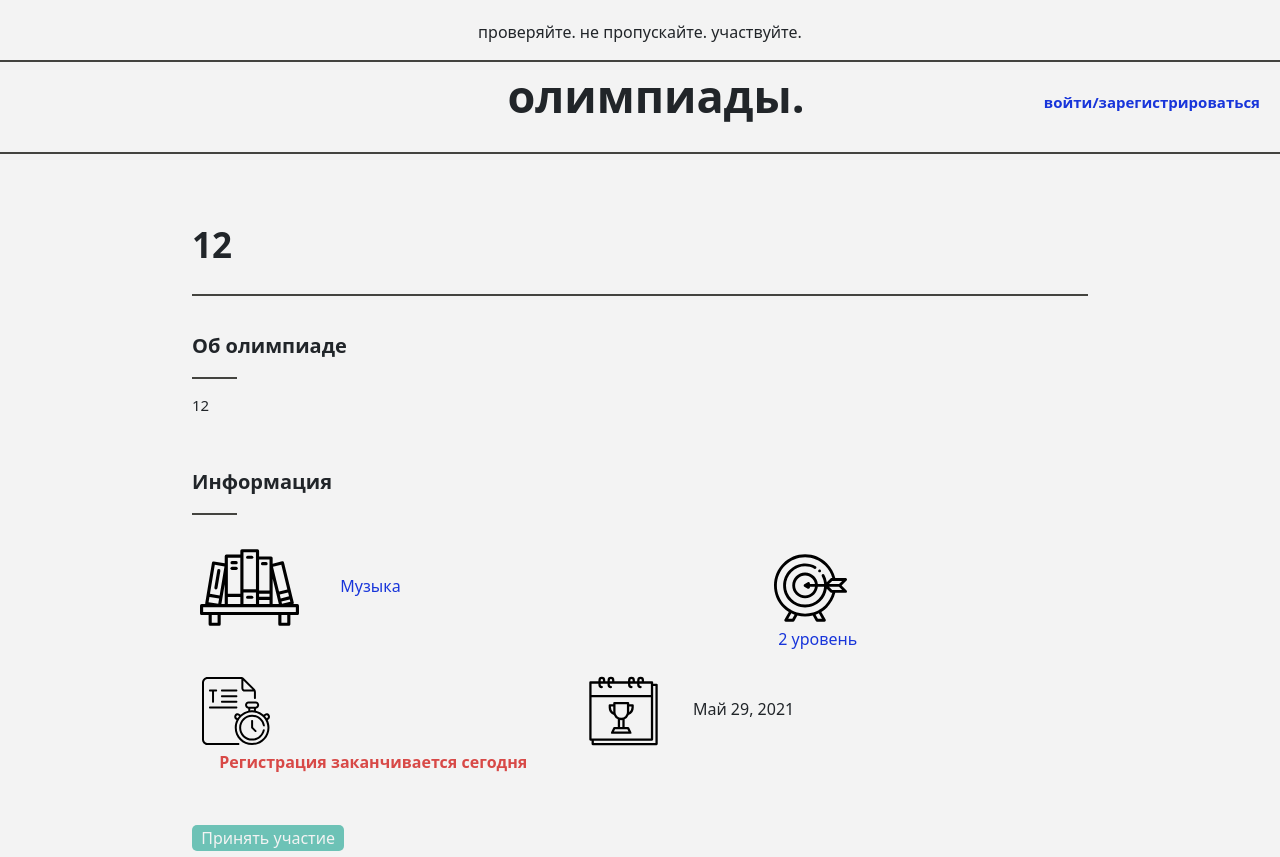
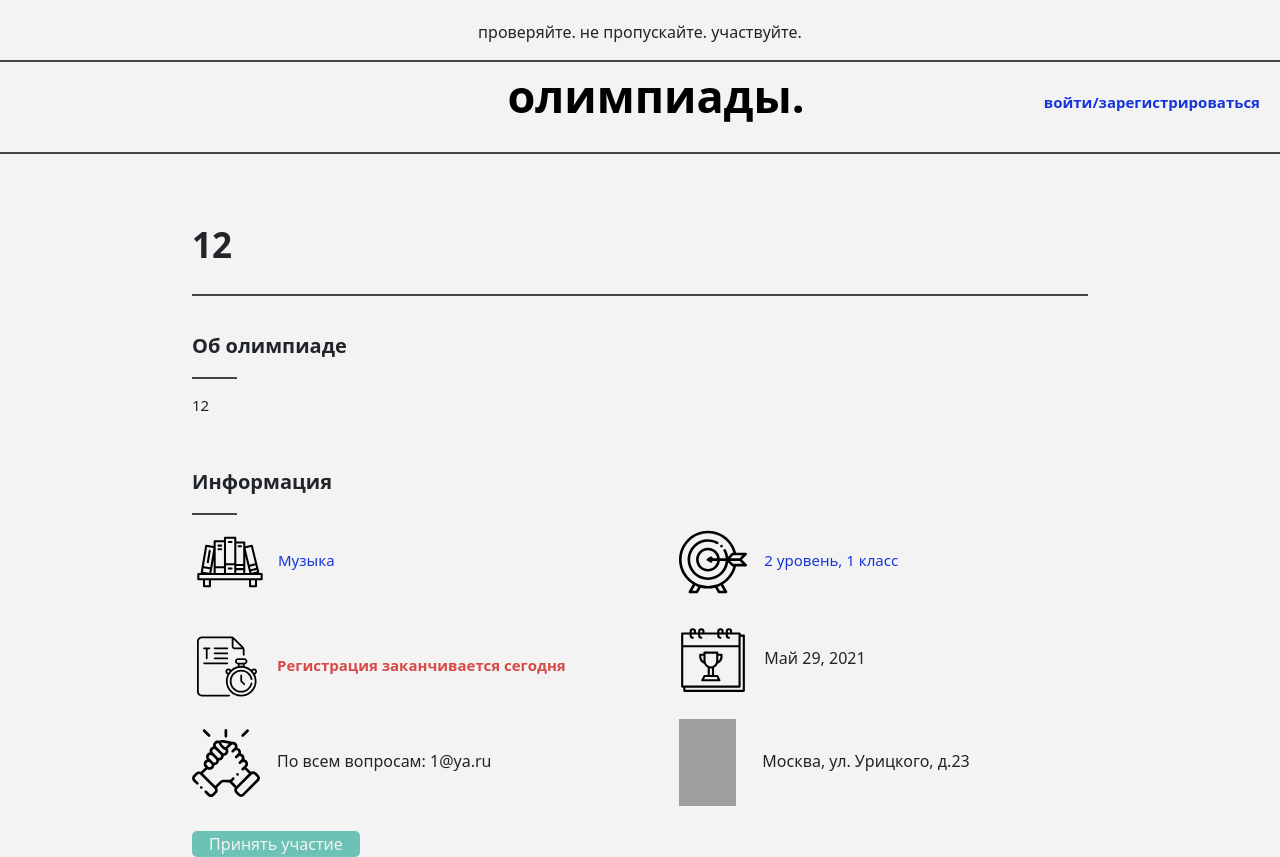
Before and after one commit to justUlik/check_olympiads, a Django app: page /olympiad/12/ in a window 1280 px wide. Run offline with Django 3.2, Linux system fonts and the light colour scheme; data comes from the database, SQL or seed files in the repository; both versions use the stored data as it was after the commit; grey boxes are pictures that could not be loaded.

Commit message:
fixed design on page olympiad info + add caution popup about register to olympiad

```diff
--- a/mainpage/static/css/style.css
+++ b/mainpage/static/css/style.css
@@ -145,64 +145,55 @@ body {
 }
 
 .vertical_align {
-  display:table;
+  display: inline-block;
   padding-top: 15px;
 }
 
-.bookshelf {
-  display: table-cell;
+.vertical_align2 {
+  display: inline-table;
+  padding-top: 15px;
 }
 
-.data_img_bookshelf {
+.item_align {
   display: inline-table;
-  width: 20%;
-  height: 25%;
+  width: 100% !important;
+  padding-bottom: 20px;
 }
 
-.data_p_bookshelf {
+.data_img {
   display: inline-table;
-  padding-left: 5%;
-  font-size: 100%;
+  padding-right: 10px;
+}
+
+.data_p {
+  display: inline-table;
+}
+
+.bookshelf {
+  width: 86px;
+  height: 94px;
 }
 
 .target {
-  display: table-cell;
+  width: 78px;
+  height: 78px;
 }
 
-.data_img_target {
-  display: inline-table;
-  width: 78px;
-  height: 78px;
-  padding-left: 5px;
+.deadline {
+  width: 75px;
+  height: 75px;
 }
 
-.data_p_target {
-  display: inline-table;
-  padding-left: 6%;
-  font-size: 100%;
-}
-
-
-
-.data_img_deadline {
-  width: 78px;
-  height: 78px;
-  padding-left: 10px;
-  display: inline_block;
-}
-
-.data_p_deadline {
-  display: inline-table;
-  padding-left: 7%;
-  font-size: 100% !important;
-  font-weight: 550;
+.location {
+  width: 67px;
+  height: 87px;
 }
 
 .green_but {
   background: #6DC2B6;
   border-radius: 5px;
   border-style: none;
-  width: 17%;
+  width: 168px;
 }
 
 .green_but_text {
@@ -384,3 +375,21 @@ select .opt {
   border-style: none;
   width: 140px;
 }
+
+#box {
+  overflow: hidden;
+  width: 30%;
+  background: #F3F3F3;
+  border: 5px solid #6DC2B6;
+  box-sizing: border-box;
+  border-radius: 5px;
+  box-shadow: 0px 4px 250px rgba(0, 0, 0, 0.25);
+  position: absolute;
+  top: 50%;
+  left: 50%;
+  transform: translate(-50%, -20%);
+  z-index: 9999;
+  padding: 10px;
+  text-align: center;
+  display: none;
+}
--- a/olympiads/templates/olympiads/olympiad_info.html
+++ b/olympiads/templates/olympiads/olympiad_info.html
@@ -15,11 +15,22 @@
     <div class="horiz_line">
     </div>
     <ul class="header_name">
-        <li class="name">олимпиады.</li>
+        <li class="name"><a class="no_wrap" href="/">олимпиады.</a></li>
         {% if user.is_authenticated %}
-          <li class="register"><a href="/autorization/profile" class="rgstr_wrap">@{{ user.username }}</a></li>
+        <li class="register">
+          <div id="registerr">
+            <a class="rgstr_wrap a_p" href="/autorization/profile">@{{ user.username }}</a>
+            <a class="rgstr_wrap a_img" href="/autorization/profile"><h3>@</h3></a>
+          </div>
+        </li>
+          <!--<li class="register"><a href="/autorization/profile" class="rgstr_wrap">@{{ user.username }}</a></li>-->
         {% else %}
-          <li class="register"><a class="rgstr_wrap" href="/autorization/signin">войти/зарегистрироваться</a></li>
+          <li class="register">
+            <div id="registerr">
+              <a class="rgstr_wrap a_p" href="/autorization/signin"><p>войти/зарегистрироваться</p></a>
+              <a class="rgstr_wrap a_img" href="/autorization/signin"><img class="register" src={% static "media/signin.svg" %} alt="target"></a>
+            </div>
+          </li>
         {% endif%}
     </ul>
     <div class="horiz_line">
@@ -46,34 +57,67 @@
         <p class="description_title">Информация</p>
         <div class="small_horiz_line">
         </div>
-        <div class="vertical_align">
-          <div class="bookshelf">
-              <img class="data_img_bookshelf" src={% static "media/bookshelf.svg" %} alt="subject">
-              <h1 class="subject data_p_bookshelf">{{ subject }}</h1>
-          </div>
-          <div class="target">
-            <img class="data_img_target" src={% static "media/target.svg" %} alt="target">
-            {% if rank != "нет" %}
-            <h1 class="subject data_p_target">{{ rank }} уровень</h1>
-            {% else %}
-            <h1 class="subject data_p_target">Олимпиада не имеет уровня</h1>
-            {% endif %}
+        <div>
+          <div class="names">
+              <div class="item_align">
+                  <img class="data_img bookshelf" src={% static "media/bookshelf.svg" %} alt="subject">
+                  <p class="subject data_p">{{ subject }}</p>
+              </div>
+              <div class="item_align">
+                <img class="data_img deadline" style="padding-left:5px" src={% static "media/deadline.svg" %} alt="deadline">
+                <p class="date data_p" style="padding-left:10px">Регистрация заканчивается {{ register_end_date }}</p>
+              </div>
+              <div class="item_align">
+                <img class="data_img target" src={% static "media/support.svg" %} alt="support">
+                <p class="data_p" style="padding-left: 7px">По всем вопросам: {{ support_email }}</p>
+              </div>
+            </div>
+
+            <div class="other_data" style="padding-left: 80px">
+              <div class="item_align">
+                <img class="data_img target" src={% static "media/target.svg" %} alt="target">
+                {% if rank != "нет" %}
+                <p class="subject data_p" style="padding-left: 7px">{{ rank }} уровень, {{ grade }} класс</p>
+                {% else %}
+                <p class="subject data_p">Олимпиада не имеет уровня</p>
+                {% endif %}
+              </div>
+              <div class="item_align">
+                <img class="data_img target" src={% static "media/calendar.svg" %} alt="calendar">
+                <p class="data_p" style="padding-left: 7px">{{ competition_date }}</p>
+              </div>
+              <div class="item_align">
+                <img class="data_img location" src={% static "media/pin.svg" %} alt="location">
+                <p class="data_p" style="padding-left: 16px">{{ address }}</p>
+              </div>
+            </div>
           </div>
         </div>
-
-        <div class="vertical_align">
-          <div class="bookshelf" style="width: 45%">
-            <img class="data_img_deadline" src={% static "media/deadline.svg" %} alt="deadline">
-            <p class="date data_p_deadline">Регистрация заканчивается {{ register_end_date }}</p>
+      <div class="description" style="padding-top: 5px !important">
+        {% if is_authenticated and is_profile_good %}
+          <button class="green_but green_but_text" type="submit" onclick="location.href='/olympiad/{{ name }}/register_olympiad';"  name="button">Принять участие</button>
+        {% else %}
+          <button class="green_but green_but_text" onclick="pop()">Принять участие</button>
+          <div id="box">
+            <h1>Уппс...</h1>
+            <p>Чтобы принять участие в олимпиаде <br>
+                 необходимо авторизоваться на сайте и <br>
+                заполнить данные о себе в профиле!</p>
+            <button class="changing_profile changing_profile_p" style="float: none !important; width: 55% !important;" onclick="pop()">Понятно.</button>
           </div>
-          <div class="target">
-            <img class="data_img_target" src={% static "media/calendar.svg" %} alt="calendar">
-            <p class="data_p_target">{{ competition_date }}</p>
-          </div>
-        </div>
-      </div>
-      <div class="description">
-        <button class="green_but green_but_text" type="button" onclick="location.href='/olympiad/{{ name }}/register_olympiad';"  name="button">Принять участие</button>
+          <script type="text/javascript">
+            var pos = 0;
+            function pop() {
+              if (pos == 0) {
+                document.getElementById("box").style.display = "block";
+                pos = 1;
+              } else {
+                document.getElementById("box").style.display = "none";
+                pos = 0;
+              }
+            }
+          </script>
+        {% endif %}
       </div>
     </div>
   </div>
--- a/olympiads/views.py
+++ b/olympiads/views.py
@@ -26,15 +26,28 @@ def check_olympiad_info(request, olympiad_name):
     olympiad = Olympiad.objects.get(name=olympiad_name)
     day = olympiad.register_end_date - datetime.date.today()
     day = _plural_days(day.days)
+    is_profile_good = False
+    is_authenticated = False
+    if request.user.is_authenticated:
+        is_authenticated = True
+        usr = request.user
+        profile = Profile.objects.get(user=usr)
+        if profile.first_name is not "" and profile.second_name is not "":
+            is_profile_good = True
     context = {'name': olympiad.name,
                'subject': olympiad.subject,
                'description' : olympiad.description,
                'register_end_date': day,
                'competition_date': olympiad.competition_date,
-               'rank': olympiad.rank}
+               'rank': olympiad.rank,
+               'support_email': olympiad.support_email,
+               'address': olympiad.address,
+               'grade': olympiad.grade,
+               'is_authenticated' : is_authenticated,
+               'is_profile_good' : is_profile_good}
     return render(request, 'olympiads/olympiad_info.html', context=context)
 
-@login_required(login_url='/signin/')
+@login_required(login_url='autorization/signin/')
 def register_to_olympiad(request, olympiad_name):
     olympiad = Olympiad.objects.get(name=olympiad_name)
     usr = request.user
@@ -43,16 +56,16 @@ def register_to_olympiad(request, olympiad_name):
         register_to = registerOlympiad(olympiad=olympiad, usr=usr, usr_profile=profile)
         register_to.save()
         return render(request, "olympiads/success_register.html", context={'name': olympiad.name,
-                   'subject': olympiad.subject,
-                   'description' : olympiad.description,
-                   'register_end_date': olympiad.register_end_date,
-                   'rank': olympiad.rank,
-                   'competition_date': olympiad.competition_date})
+                      'subject': olympiad.subject,
+                      'description' : olympiad.description,
+                      'register_end_date': olympiad.register_end_date,
+                      'rank': olympiad.rank,
+                      'competition_date': olympiad.competition_date})
     except:
-        return render(request, "olympiads/success_register.html", context={'name': olympiad.name,
-                   'subject': olympiad.subject,
-                   'description' : olympiad.description,
-                   'register_end_date': olympiad.register_end_date,
-                   'rank': olympiad.rank,
-                   'competition_date': olympiad.competition_date,
-                   'address': olympiad.address})
+        return render(request, "olympiads/failed_register.html", context={'name': olympiad.name,
+                      'subject': olympiad.subject,
+                      'description' : olympiad.description,
+                      'register_end_date': olympiad.register_end_date,
+                      'rank': olympiad.rank,
+                      'competition_date': olympiad.competition_date,
+                      'address': olympiad.address})
```
Also changed, not shown: db.sqlite3, mainpage/static/media/support.svg (added).
